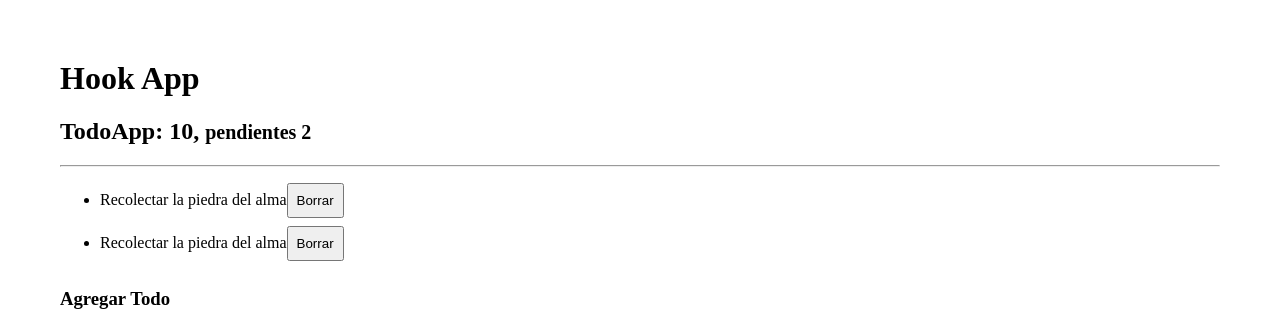
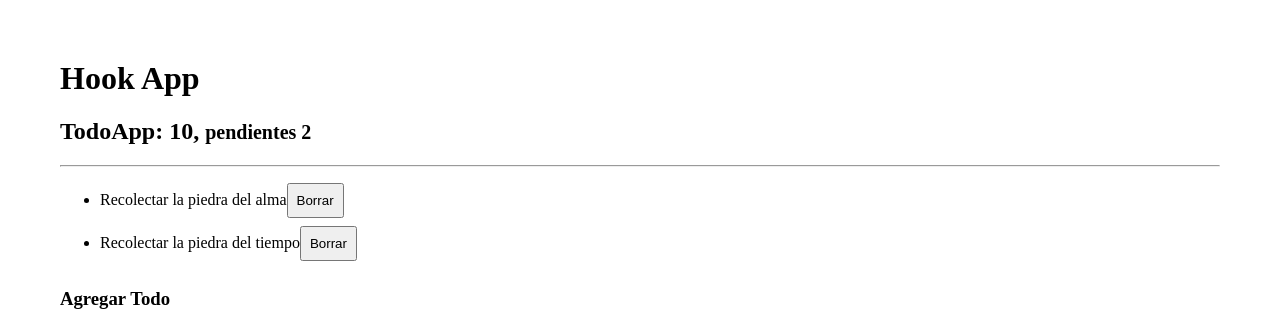
Before and after one commit to Ariel2911/hook-app, a React (Vite) app: page / in a window 1280 px wide. Shown: the top 319 px of the page. Built offline with nearby package versions, Linux system fonts and the light colour scheme.

Commit message:
Modifica <TodoApp.jsx />

```diff
--- a/src/08-useReducer/TodoApp.jsx
+++ b/src/08-useReducer/TodoApp.jsx
@@ -1,21 +1,27 @@
 import { useReducer } from 'react';
 import { todoReducer } from './todoReducer';
+import { TodoList } from './TodoList';
+import { TodoAdd } from './TodoAdd';
 
 const initialState = [
   {
     id: new Date().getTime(),
     description: 'Recolectar la piedra del alma',
-    done: FontFaceSetLoadEvent,
+    done: false,
   },
   {
     id: new Date().getTime() + 1,
-    description: 'Recolectar la piedra del alma',
-    done: FontFaceSetLoadEvent,
+    description: 'Recolectar la piedra del tiempo',
+    done: false,
   },
 ];
 
 export const TodoApp = () => {
-  const [todo, dispatch] = useReducer(todoReducer, initialState);
+  const [todos, dispatch] = useReducer(todoReducer, initialState);
+
+  const handleTodo = (todo) => {
+    console.log({ todo });
+  };
 
   return (
     <>
@@ -24,23 +30,13 @@ export const TodoApp = () => {
       </h2>
       <hr />
 
-      <ul>
-        {todo.map(({ id, description }) => (
-          <li key={id}>
-            <span>{description}</span>
-            <button>Borrar</button>
-          </li>
-        ))}
-      </ul>
+      <TodoList todos={todos} />
 
       <div>
         <h3>Agregar Todo</h3>
         <hr />
 
-        <form>
-          <input type="text" placeholder="¿Qué hay que hacer?" />
-          <button>Agregar</button>
-        </form>
+        <TodoAdd handleTodo={handleTodo} />
       </div>
     </>
   );
```
